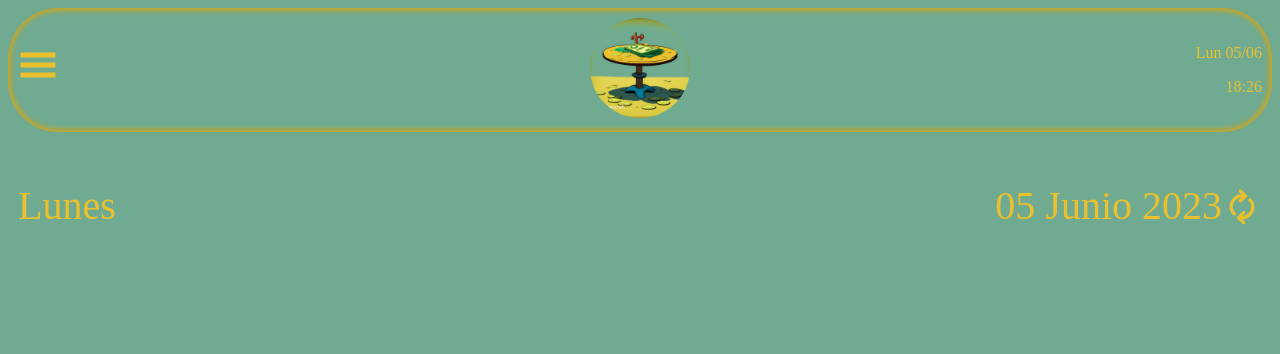
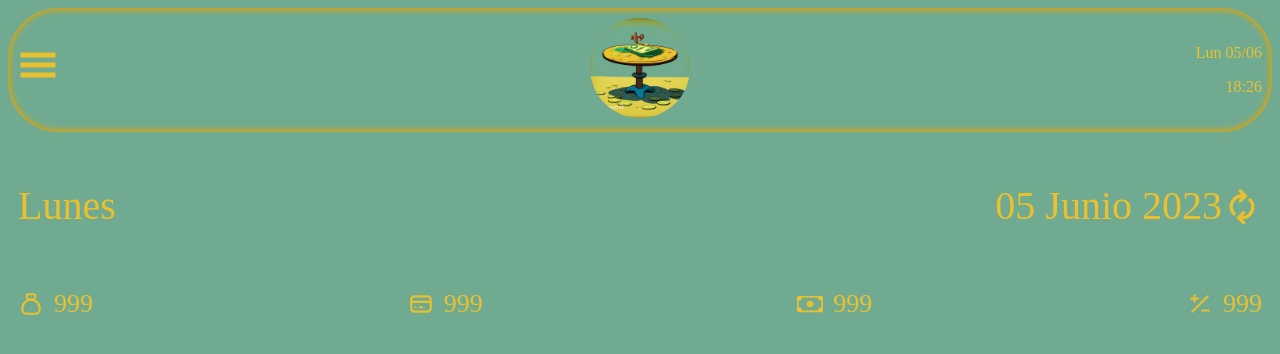
Before and after one commit to NicoMunoz909/TipTracer-server, a React (Vite) app in the folder client/: page / in a window 1280 px wide. Shown: the top 354 px of the page. Built offline with nearby package versions, Linux system fonts and the light colour scheme.

Commit message:
Create Infobar

```diff
--- a/client/src/App.jsx
+++ b/client/src/App.jsx
@@ -1,11 +1,13 @@
 import "./App.css";
 import Header from "./Components/Header";
 import Datebar from "./Components/Datebar";
+import Infobar from "./Components/Infobar";
 function App() {
   return (
     <div>
       <Header></Header>
       <Datebar></Datebar>
+      <Infobar></Infobar>
     </div>
   );
 }
--- /dev/null
+++ b/client/src/Components/Infobar/Infobar.css
@@ -0,0 +1,15 @@
+.infobar-container {
+  display: flex;
+  justify-content: space-between;
+  padding: 10px;
+  font-size: 26px;
+}
+
+.infobar-container div {
+  display: flex;
+  align-items: center;
+}
+
+.infobar-container svg {
+  margin-right: 10px;
+}
--- /dev/null
+++ b/client/src/Components/Infobar/index.jsx
@@ -0,0 +1,28 @@
+import "./Infobar.css";
+import { TbMoneybag, TbCreditCard, TbPlusMinus } from "react-icons/tb";
+import { BsCash } from "react-icons/bs";
+
+const Infobar = () => {
+  return (
+    <div className="infobar-container">
+      <div className="infobar__total">
+        <TbMoneybag></TbMoneybag>
+        999
+      </div>
+      <div className="infobar__card">
+        <TbCreditCard></TbCreditCard>
+        999
+      </div>
+      <div className="infobar__cash">
+        <BsCash></BsCash>
+        999
+      </div>
+      <div className="infobar__balance">
+        <TbPlusMinus></TbPlusMinus>
+        999
+      </div>
+    </div>
+  );
+};
+
+export default Infobar;
```
